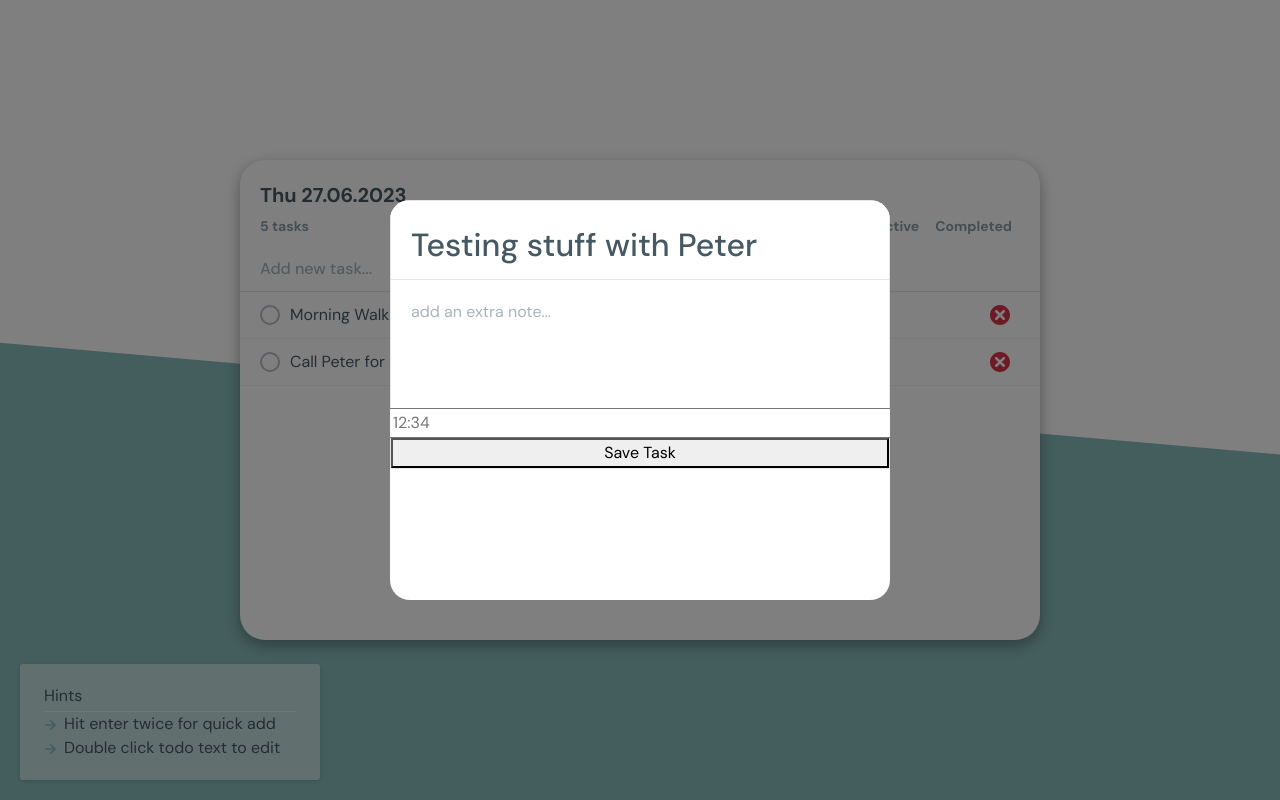
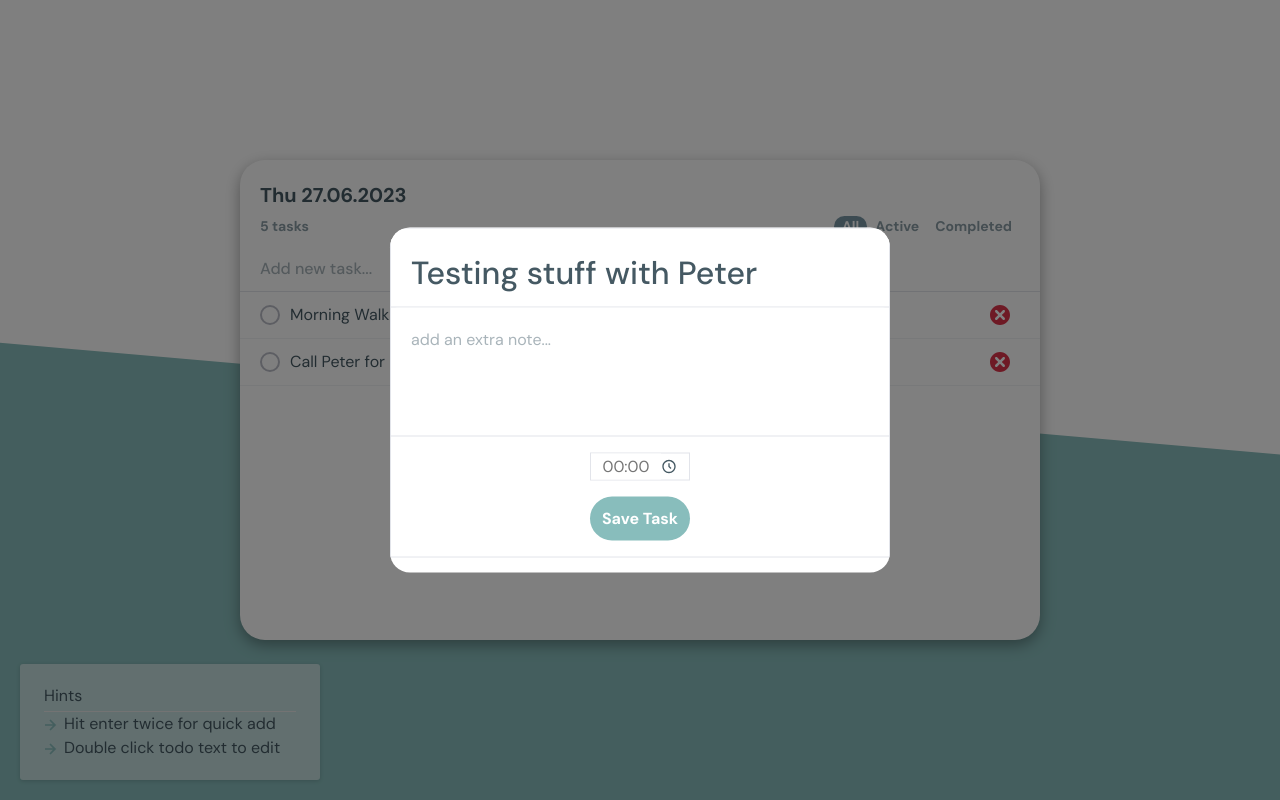
Before and after one commit to ErikOnd/do-plannr, a React (Create React App) app: page / in a window 1280 px wide. Both pictures are taken after a click on the button "Open Modal". Built offline with nearby package versions, Linux system fonts and the light colour scheme.

Commit message:
added some functionallity to the modal

```diff
--- a/src/App.css
+++ b/src/App.css
@@ -1,6 +1,9 @@
 @import url("https://fonts.googleapis.com/css2?family=DM+Sans:ital,wght@1,700&display=swap");
 ´ :root {
   --font: "DM Sans", sans-serif;
+  --main-text-color: #455963;
+  --border-color: #e2e4ea;
+  --bg-color: #88bdbc;
 }
 body {
   color: #455963;
@@ -184,7 +187,7 @@ body {
   transform: translate(-50%, -50%);
   background: white;
   max-width: 500px;
-  max-height: 400px;
+  max-height: 345px;
   border-radius: 20px;
 }
 
@@ -202,6 +205,10 @@ body {
   resize: none;
 }
 
+.text-area-row {
+  border-bottom: 1px solid #e2e4ea;
+}
+
 .modal-content {
   border-radius: 0;
   border-color: #e2e4ea;
@@ -214,3 +221,37 @@ body {
 .modal-textarea:focus {
   box-shadow: none;
 }
+
+.time-picker {
+  text-align: center;
+  border: none;
+  max-width: 70px;
+}
+
+.time-picker {
+  text-align: center;
+  border: none;
+  max-width: 70px;
+  color: var(--main-text-color);
+}
+
+.time-picker:focus {
+  outline: none;
+}
+
+.time-picker-col {
+  border: 1px solid #e2e4ea;
+  max-width: 100px;
+}
+
+.save-btn {
+  max-width: 100px;
+  background-color: #88bdbc;
+  border: none;
+  color: white;
+  padding: 10px;
+  max-width: 100px;
+  border-radius: 50px;
+  margin-bottom: 16px;
+  font-weight: bolder;
+}
--- a/src/components/ModalComponent.tsx
+++ b/src/components/ModalComponent.tsx
@@ -1,6 +1,7 @@
-import React from "react";
-import { Modal, Row } from "react-bootstrap";
+import React, { useRef, useEffect } from "react";
+import { Button, Col, Modal, Row } from "react-bootstrap";
 import { Form } from "react-bootstrap";
+import { BiTimeFive } from "react-icons/bi";
 
 type ModalComponentProps = {
   isOpen: boolean;
@@ -15,7 +16,20 @@ const ModalComponent = ({
   modalData,
   handleModalData,
 }: ModalComponentProps) => {
-  console.log(isOpen);
+  const textareaRef = useRef<HTMLTextAreaElement>(null);
+
+  useEffect(() => {
+    if (isOpen && textareaRef.current) {
+      textareaRef.current.focus();
+    }
+  }, [isOpen]);
+
+  const handleKeyDown = (event: React.KeyboardEvent<HTMLTextAreaElement>) => {
+    if (event.key === "Enter") {
+      event.preventDefault();
+      closeModal();
+    }
+  };
 
   return (
     <Modal show={isOpen} onHide={closeModal} className="custom-modal">
@@ -32,14 +46,23 @@ const ModalComponent = ({
               rows={3}
               placeholder="add an extra note..."
               className="modal-textarea"
+              ref={textareaRef}
+              onKeyDown={handleKeyDown}
             />
           </Form.Group>
         </Row>
-        <Row>
-          <input placeholder="12:34"></input>
+        <Row className="justify-content-center my-3">
+          <Col className="d-flex  align-items-center time-picker-col p-0">
+            <input placeholder="00:00" className="time-picker"></input>
+            <BiTimeFive></BiTimeFive>
+          </Col>
         </Row>
       </Form>
-      <button onClick={closeModal}>Save Task</button>
+      <Row className="justify-content-center save-btn-row">
+        <button onClick={closeModal} className="save-btn">
+          Save Task
+        </button>
+      </Row>
     </Modal>
   );
 };
```
